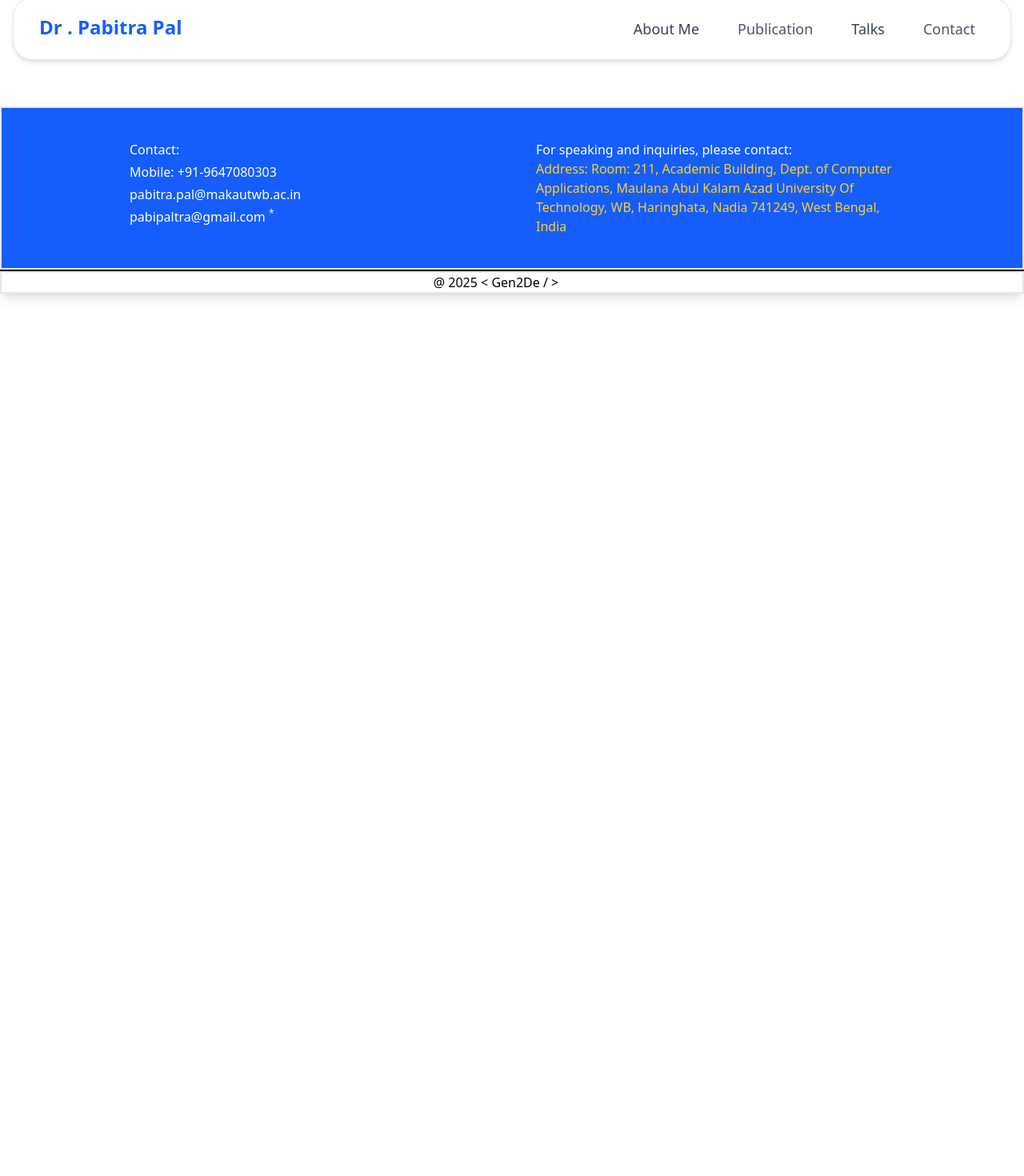
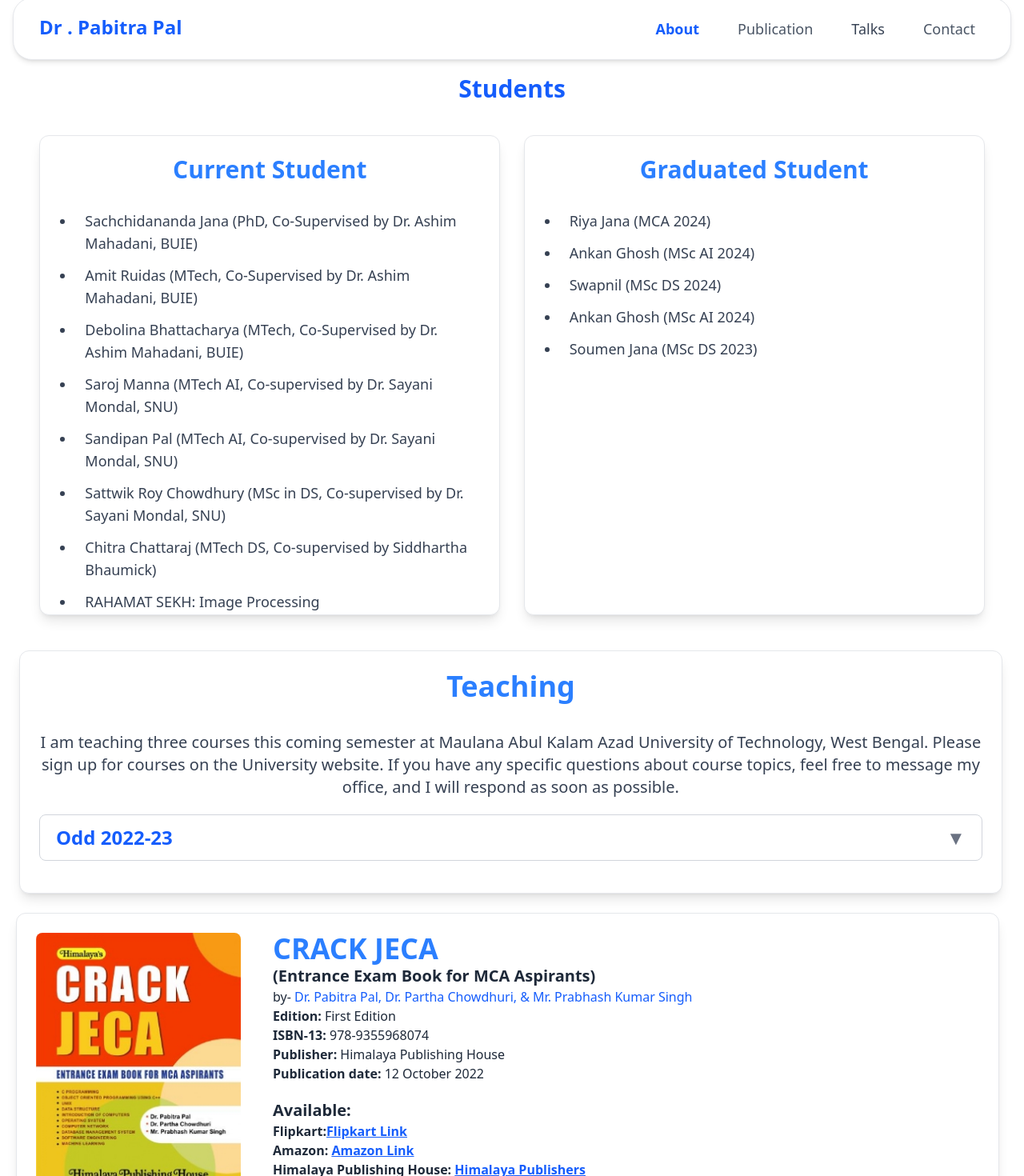
Before and after one commit to sksumit141/G2D, a React (Vite) app: page /about in a window 1280 px wide. Shown: the part 27-1497 px from the top of the page at 80% size. Before the commit the page ends 800 px from the top, so only its background shows below. Built offline with nearby package versions, Linux system fonts and the light colour scheme.

Commit message:
about section

```diff
--- a/src/App.jsx
+++ b/src/App.jsx
@@ -4,6 +4,7 @@ import Navbar from "./components/Navbar";
 import Contact from "./components/ui/Contact";
 import Footer from "../src/components/Footer";
 import Publication from "./components/Publication";
+import About from "./components/About";
 
 function App() {
   return (
@@ -12,6 +13,7 @@ function App() {
       <div className="pt-20 pb-20">
         <Routes>
           <Route path="/" element={<Home />} />
+          <Route path="/about" element={<About />} />
           <Route path="/publication" element={<Publication />} />
           <Route path="/contact" element={<Contact />} />
         </Routes>
--- /dev/null
+++ b/src/components/About.jsx
@@ -0,0 +1,22 @@
+import React from "react";
+import Students from "./ui/Student";
+import Teaching from "./ui/Teaching";
+import Book from "./ui/Book";
+
+const About = () => {
+  return (
+    <div className="">
+      <div className="mt-10 mb-5 ">
+        <h1 className=" m-5 text-3xl font-bold text-blue-600 text-center">
+          Students
+        </h1>
+      </div>
+      <Students />
+
+      <Teaching />
+      <Book />
+    </div>
+  );
+};
+
+export default About;
--- a/src/components/Navbar.jsx
+++ b/src/components/Navbar.jsx
@@ -17,14 +17,21 @@ const Navbar = () => {
 
           <div className="hidden md:flex space-x-6 text-gray-700 font-medium">
             <button className=" p-3 rounded-xl">
-              <a href="#" className="hover:text-blue-600 text-lg transition ">
+              {/* <a href="#" className="hover:text-blue-600 text-lg transition ">
                 About Me
-              </a>
+              </a> */}
+              <NavLink
+                to="/about"
+                className={({ isActive }) =>
+                  `hover:text-blue-600 text-lg transition ${
+                    isActive ? "text-blue-600 font-bold" : "text-gray-600"
+                  }`
+                }
+              >
+                About
+              </NavLink>
             </button>
             <button className=" p-3 rounded-xl">
-              {/* <a href="#" className="hover:text-blue-600 text-lg transition">
-                Publications
-              </a> */}
               <NavLink
                 to="/publication"
                 className={({ isActive }) =>
--- /dev/null
+++ b/src/components/ui/Book.jsx
@@ -0,0 +1,86 @@
+import React from "react";
+
+const Book = () => {
+  return (
+    <>
+      <div className="bg-white shadow-lg border border-gray-200 rounded-xl p-6 space-y-4 text-gray-800 transition hover:shadow-xl w-[96%] overflow-hidden hover:overflow-y-auto m-5 flex flex-col md:flex-row gap-10">
+        <div className="flex-shrink-0">
+          <img
+            src="src/assets/book.jpeg"
+            alt=""
+            className="w-full md:w-64 rounded-lg"
+          />
+        </div>
+
+        <div className="flex flex-col gap-5">
+          <div>
+            <h1 className="text-blue-500 text-3xl sm:text-4xl font-semibold">
+              CRACK JECA
+            </h1>
+            <h2 className="text-xl font-semibold">
+              (Entrance Exam Book for MCA Aspirants)
+            </h2>
+            <p>
+              by-{" "}
+              <span className="text-blue-600">
+                Dr. Pabitra Pal, Dr. Partha Chowdhuri, & Mr. Prabhash Kumar
+                Singh
+              </span>
+            </p>
+            <p>
+              <span className="font-semibold">Edition:</span> First Edition
+            </p>
+            <p>
+              <span className="font-semibold">ISBN-13:</span> 978-9355968074
+            </p>
+            <p>
+              <span className="font-semibold">Publisher:</span> Himalaya
+              Publishing House
+            </p>
+            <p>
+              <span className="font-semibold">Publication date:</span> 12
+              October 2022
+            </p>
+          </div>
+
+          <div>
+            <p className="text-xl font-semibold">Available:</p>
+            <p className="font-semibold">
+              Flipkart:
+              <a
+                href="https://www.flipkart.com/crack-jeca-entrance-exam-book-mca-aspirants/p/itm048ec8892e4e9"
+                target="_blank"
+                className="text-blue-600 underline"
+              >
+                Flipkart Link
+              </a>
+            </p>
+
+            <p className="font-semibold">
+              Amazon:{" "}
+              <a
+                href="https://www.amazon.in/CRACK-JECA-Entrance-Exam-Aspirants/dp/9355968078"
+                target="_blank"
+                className="text-blue-600 underline"
+              >
+                Amazon Link
+              </a>
+            </p>
+            <p className="font-semibold">
+              Himalaya Publishing House:{" "}
+              <a
+                href="https://ebooks.himpub.com/product/crack-jeca"
+                target="_blank"
+                className="text-blue-600 underline"
+              >
+                Himalaya Publishers
+              </a>
+            </p>
+          </div>
+        </div>
+      </div>
+    </>
+  );
+};
+
+export default Book;
--- /dev/null
+++ b/src/components/ui/Odd22_23.jsx
@@ -0,0 +1,60 @@
+import React from "react";
+
+const odd2022_23 = [
+  {
+    course: "MCAC101 - Programming for problem solving",
+  },
+  {
+    course: "MCAC191 - Programming for problem solving",
+  },
+  {
+    course: "BITAIC502 - Image Processing",
+  },
+  {
+    course: "BITAIC592 - Image Processing Lab",
+  },
+  {
+    course: "BCAD501A - Information Security",
+  },
+  {
+    course: "BITAIC101 - Programming Fundamentals",
+  },
+  {
+    course: "BITAIC191 - Programming Fundamentals Lab",
+  },
+  {
+    course: "BITCSC101 - Programming Fundamentals",
+  },
+  {
+    course: "BITCSC191 - Programming Fundamentals",
+  },
+  {
+    course: "BITDSC101 - Programming Fundamentals",
+  },
+  {
+    course: "BITDSC191 - Programming Fundamentals Lab",
+  },
+];
+const Odd22_23 = () => {
+  return (
+    <div>
+      <details className="mb-4 border border-gray-300 rounded-lg px-4 sm:px-5 py-2 sm:py-3">
+        <summary className="cursor-pointer text-blue-600 font-extrabold text-lg sm:text-xl md:text-2xl flex justify-between items-center">
+          Odd 2022-23
+          <span className="text-gray-500">▼</span>
+        </summary>
+        <div className="mt-2 pl-3 sm:pl-5">
+          <ul className="space-y-3 text-base sm:text-lg md:text-xl text-gray-700 font-medium list-disc">
+            {odd2022_23.map((topic, index) => (
+              <li key={index} className="pl-2">
+                {topic.course}
+              </li>
+            ))}
+          </ul>
+        </div>
+      </details>
+    </div>
+  );
+};
+
+export default Odd22_23;
--- /dev/null
+++ b/src/components/ui/Student.jsx
@@ -0,0 +1,81 @@
+import React from "react";
+const currentStudent = [
+  {
+    name: "Sachchidananda Jana (PhD, Co-Supervised by Dr. Ashim Mahadani, BUIE)",
+  },
+  { name: "Amit Ruidas (MTech, Co-Supervised by Dr. Ashim Mahadani, BUIE)" },
+  {
+    name: "Debolina Bhattacharya (MTech, Co-Supervised by Dr. Ashim Mahadani, BUIE) ",
+  },
+  { name: "Saroj Manna (MTech AI, Co-supervised by Dr. Sayani Mondal, SNU)" },
+  {
+    name: "Sandipan Pal (MTech AI, Co-supervised by Dr. Sayani Mondal, SNU)",
+  },
+  {
+    name: "Sattwik Roy Chowdhury (MSc in DS, Co-supervised by Dr. Sayani Mondal, SNU)",
+  },
+  {
+    name: "Chitra Chattaraj (MTech DS, Co-supervised by Siddhartha Bhaumick)",
+  },
+  {
+    name: "RAHAMAT SEKH: Image Processing",
+  },
+  {
+    name: "KHUSHJIT KARMAKAR (Quantum Computing)",
+  },
+  {
+    name: "SOUVIK SASMAL",
+  },
+  {
+    name: "ARNAB ROY (MCA) Multimedia Security",
+  },
+  {
+    name: "SHUBHADIP CHAND (5G & IoT)	",
+  },
+  {
+    name: "SOUVIK SHIL	(Quantum Computing)",
+  },
+];
+const graduatedStudent = [
+  { name: "Riya Jana (MCA 2024)" },
+  { name: "Ankan Ghosh (MSc AI 2024)" },
+  { name: "Swapnil (MSc DS 2024)" },
+  { name: "Ankan Ghosh (MSc AI 2024)" },
+  { name: "Soumen Jana (MSc DS 2023)" },
+];
+const Students = () => {
+  return (
+    <>
+      <div className="w-full px-4 sm:px-6 lg:px-10 py-5 flex flex-col md:flex-row md:justify-evenly gap-5 ">
+        <div className="bg-white shadow-lg border border-gray-200 rounded-xl p-5 sm:p-6 space-y-4 text-gray-800 transition hover:shadow-xl w-full md:w-[48%] max-h-[600px] overflow-hidden hover:overflow-y-auto">
+          <h1 className="text-2xl sm:text-3xl font-semibold text-blue-500  text-center pb-4 ">
+            Current Student
+          </h1>
+          <ul className="space-y-3 text-base sm:text-lg text-gray-700 font-medium pl-5">
+            {currentStudent.map((topic, index) => (
+              <li key={index} className="list-disc pl-3">
+                {topic.name}
+              </li>
+            ))}
+          </ul>
+        </div>
+
+        {/* Graduated Student */}
+        <div className="bg-white shadow-lg border border-gray-200 rounded-xl p-5 sm:p-6 space-y-4 text-gray-800 transition hover:shadow-xl w-full md:w-[48%] max-h-[600px] overflow-hidden hover:overflow-y-auto">
+          <h1 className="text-2xl sm:text-3xl font-semibold text-blue-500 text-center pb-4">
+            Graduated Student
+          </h1>
+          <ul className="space-y-3 text-base sm:text-lg text-gray-700 font-medium pl-5">
+            {graduatedStudent.map((topic, index) => (
+              <li key={index} className="list-disc pl-3">
+                {topic.name}
+              </li>
+            ))}
+          </ul>
+        </div>
+      </div>
+    </>
+  );
+};
+
+export default Students;
--- /dev/null
+++ b/src/components/ui/Teaching.jsx
@@ -0,0 +1,24 @@
+import React from "react";
+import Odd22_23 from "./Odd22_23";
+
+const Teaching = () => {
+  return (
+    <>
+      <div className="bg-white shadow-lg border border-gray-200 rounded-xl p-5 sm:p-6 space-y-4 text-gray-800 transition hover:shadow-xl w-[96%] overflow-hidden hover:overflow-y-auto m-4 sm:m-5 lg:m-6">
+        <h2 className="text-2xl sm:text-3xl md:text-4xl font-semibold text-blue-500 text-center pb-4 sm:pb-5">
+          Teaching
+        </h2>
+        <p className="text-base sm:text-lg md:text-xl text-gray-700 font-medium text-center mb-4 sm:mb-5">
+          I am teaching three courses this coming semester at Maulana Abul Kalam
+          Azad University of Technology, West Bengal. Please sign up for courses
+          on the University website. If you have any specific questions about
+          course topics, feel free to message my office, and I will respond as
+          soon as possible.
+        </p>
+        <Odd22_23 />
+      </div>
+    </>
+  );
+};
+
+export default Teaching;
```
Also changed, not shown: src/assets/book.jpeg (added).
